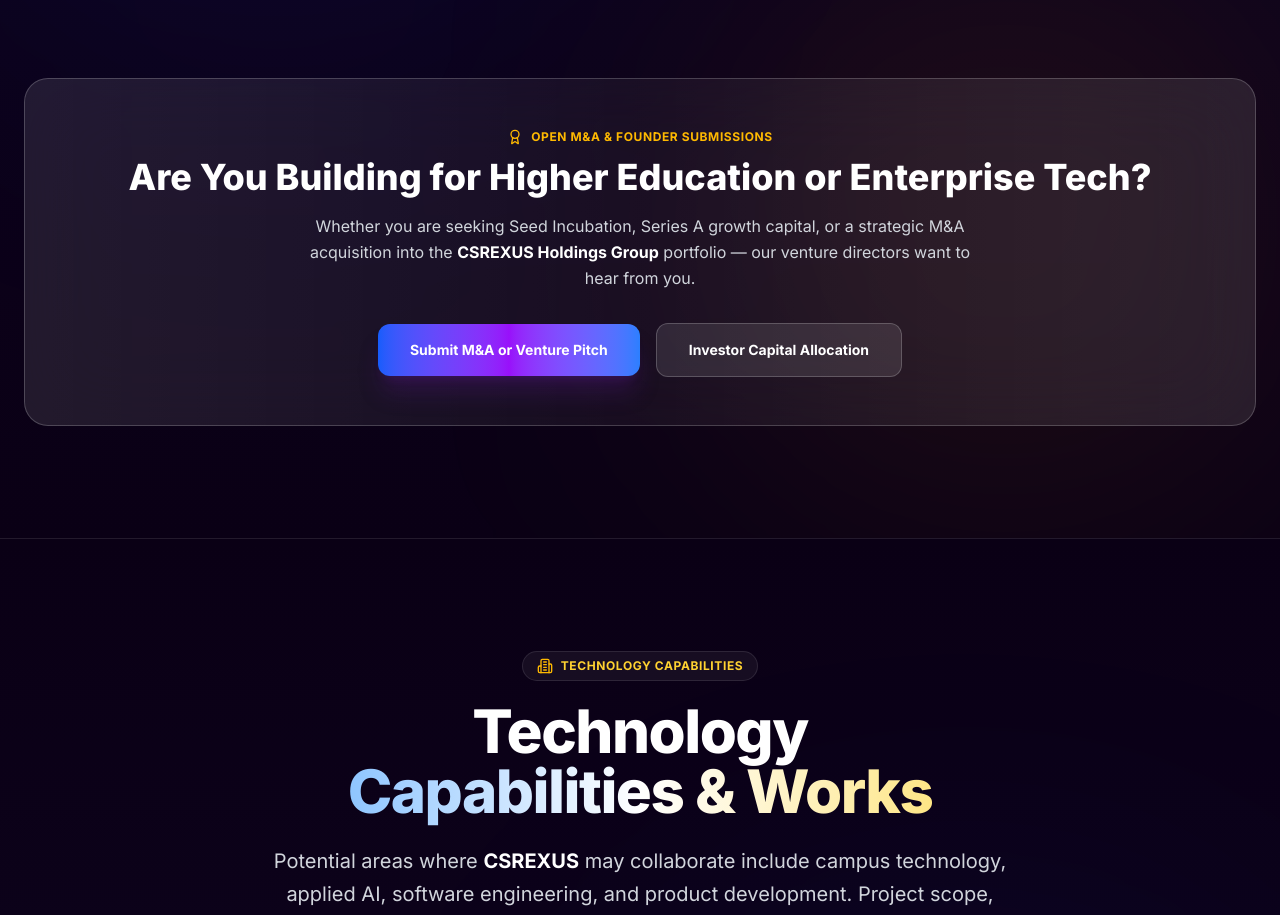
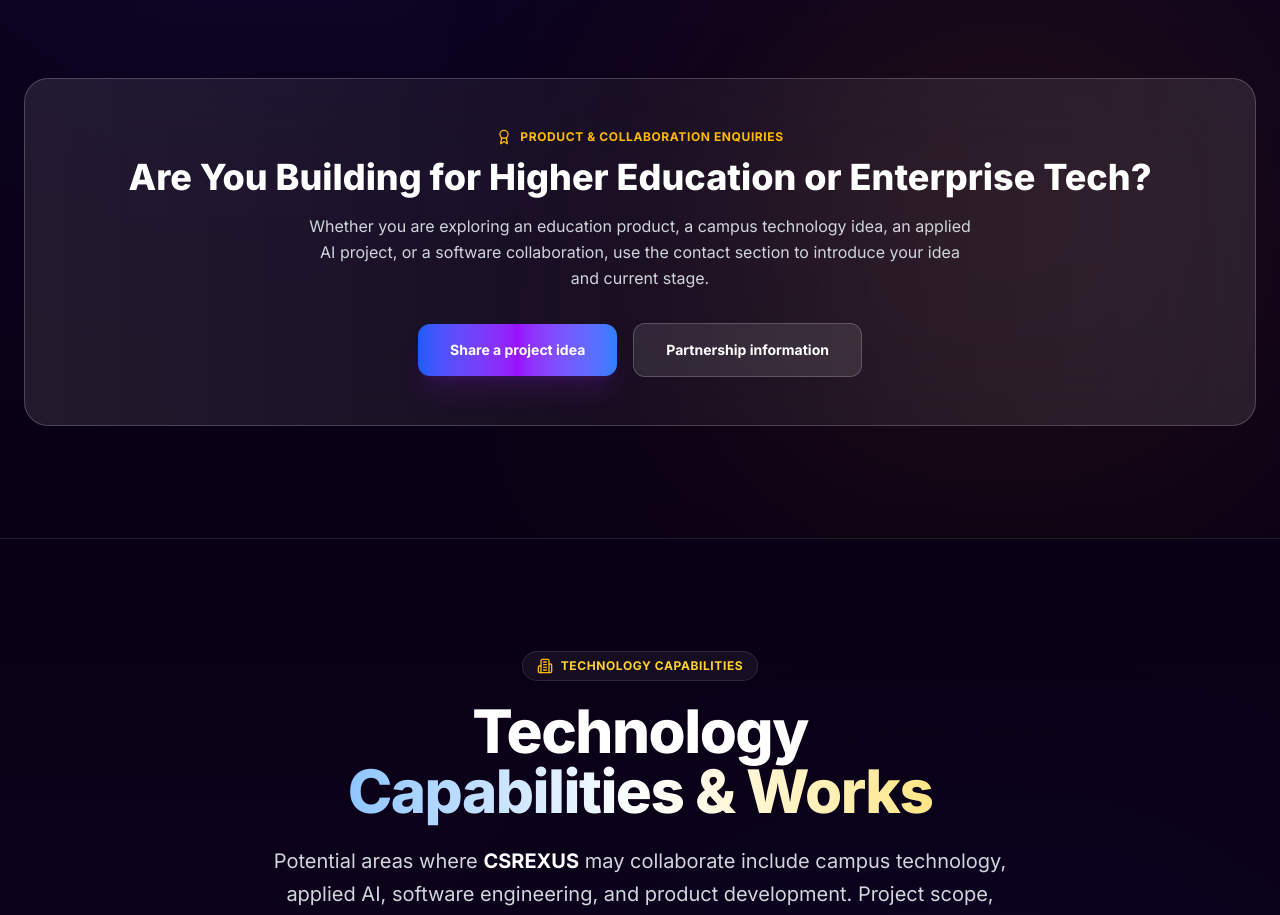
Before and after one commit to CSrajput-ux/CSrexus, a React (Vite) app: page / in a window 1280 px wide. Shown: the part 6087-7002 px from the top of the page. Built offline with nearby package versions, Linux system fonts and the light colour scheme.

Commit message:
content: remove remaining unsupported operating and governance claims

```diff
--- a/src/app/components/VentureStudio.tsx
+++ b/src/app/components/VentureStudio.tsx
@@ -147,7 +147,7 @@ export function VentureStudio() {
         >
           <div className="inline-flex items-center gap-2 text-amber-400 text-xs font-bold uppercase tracking-wider mb-3">
             <Award className="w-4 h-4" />
-            <span>Open M&amp;A &amp; Founder Submissions</span>
+            <span>Product &amp; Collaboration Enquiries</span>
           </div>
 
           <h3 className="text-2xl md:text-4xl font-extrabold text-white mb-4">
@@ -155,7 +155,7 @@ export function VentureStudio() {
           </h3>
 
           <p className="text-gray-300 text-base max-w-2xl mx-auto mb-8 leading-relaxed">
-            Whether you are seeking Seed Incubation, Series A growth capital, or a strategic M&amp;A acquisition into the <strong className="text-white">CSREXUS Holdings Group</strong> portfolio — our venture directors want to hear from you.
+            Whether you are exploring an education product, a campus technology idea, an applied AI project, or a software collaboration, use the contact section to introduce your idea and current stage.
           </p>
 
           <div className="flex flex-col sm:flex-row items-center justify-center gap-4">
@@ -163,13 +163,13 @@ export function VentureStudio() {
               href="#contact"
               className="w-full sm:w-auto px-8 py-4 rounded-xl bg-gradient-to-r from-blue-600 via-purple-600 to-blue-500 text-white font-bold text-sm transition-all hover:scale-105 shadow-xl shadow-purple-900/30"
             >
-              Submit M&amp;A or Venture Pitch
+              Share a project idea
             </a>
             <a
               href="#investors"
               className="w-full sm:w-auto px-8 py-4 rounded-xl bg-white/10 hover:bg-white/15 border border-white/20 text-white font-bold text-sm transition-all"
             >
-              Investor Capital Allocation
+              Partnership information
             </a>
           </div>
         </motion.div>
```
